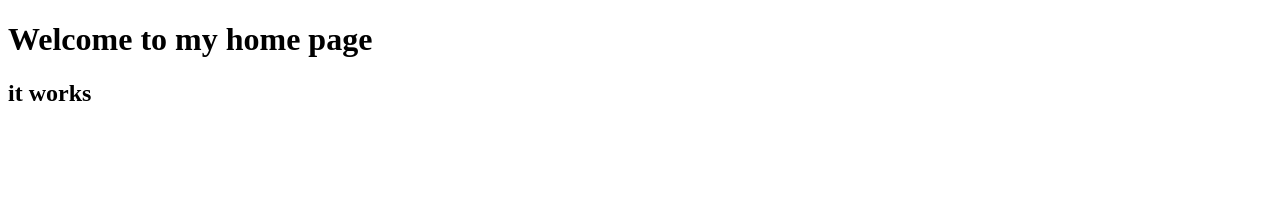
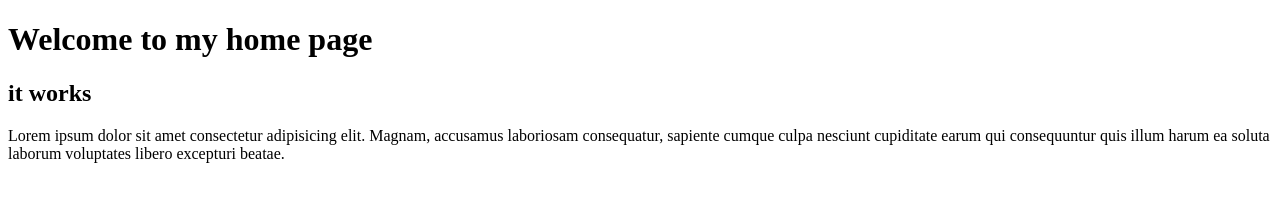
Before and after one commit to VeronicaKristin/First-repo, a plain HTML site: page index.html in a window 1280 px wide. Drawn offline with Linux system fonts and the light colour scheme.

Commit message:
lorem ipsum

```diff
--- a/index.html
+++ b/index.html
@@ -9,5 +9,6 @@
     <body>
         <h1>Welcome to my home page</h1>
         <h2>it works</h2>
+        <p>Lorem ipsum dolor sit amet consectetur adipisicing elit. Magnam, accusamus laboriosam consequatur, sapiente cumque culpa nesciunt cupiditate earum qui consequuntur quis illum harum ea soluta laborum voluptates libero excepturi beatae.</p>
     </body>
 </html>
```
